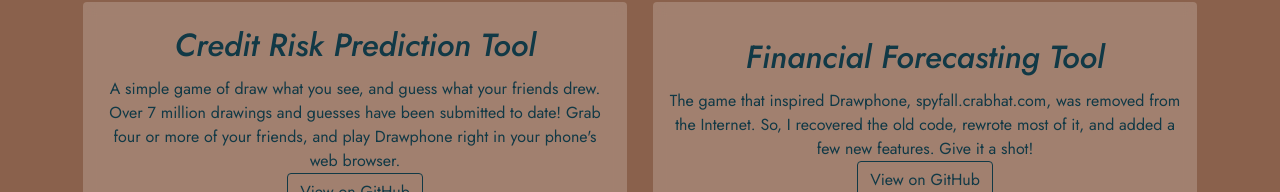
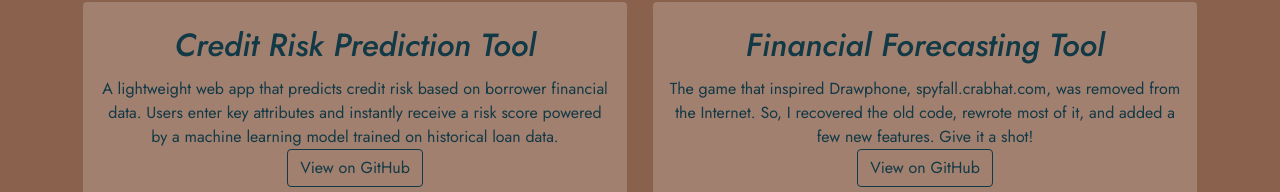
Before and after one commit to Sanketh23/portfolio-website, a Nuxt app: page / in a window 1280 px wide. Shown: the part 608-800 px from the top of the page. Built offline with nearby package versions, Linux system fonts and the light colour scheme.

Commit message:
project description for credit risk tool

```diff
--- a/pages/index.vue
+++ b/pages/index.vue
@@ -121,10 +121,7 @@
             button-href="https://github.com/Sanketh23/credit-risk-ml"
             button-text="View on GitHub"
           >
-            A simple game of draw what you see, and guess what your friends
-            drew. Over 7 million drawings and guesses have been submitted to
-            date! Grab four or more of your friends, and play Drawphone right in
-            your phone's web browser.
+            A lightweight web app that predicts credit risk based on borrower financial data. Users enter key attributes and instantly receive a risk score powered by a machine learning model trained on historical loan data.
           </project-card>
 
           <project-card
```
